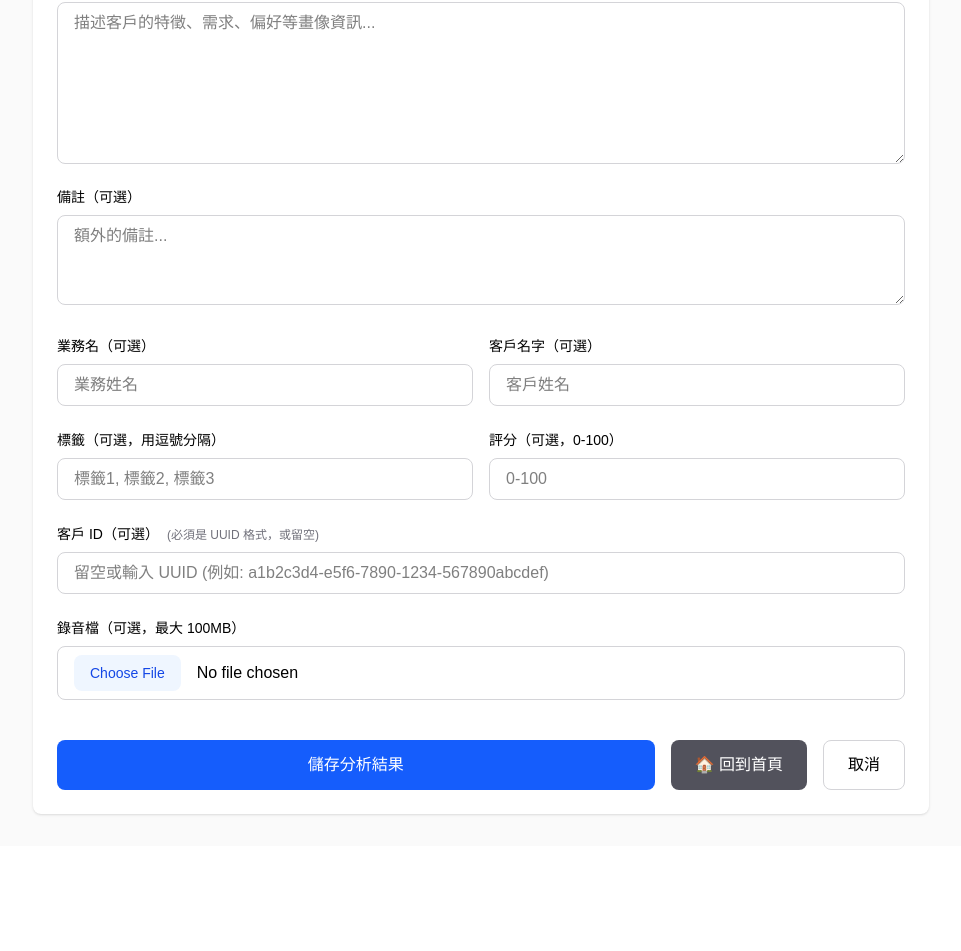
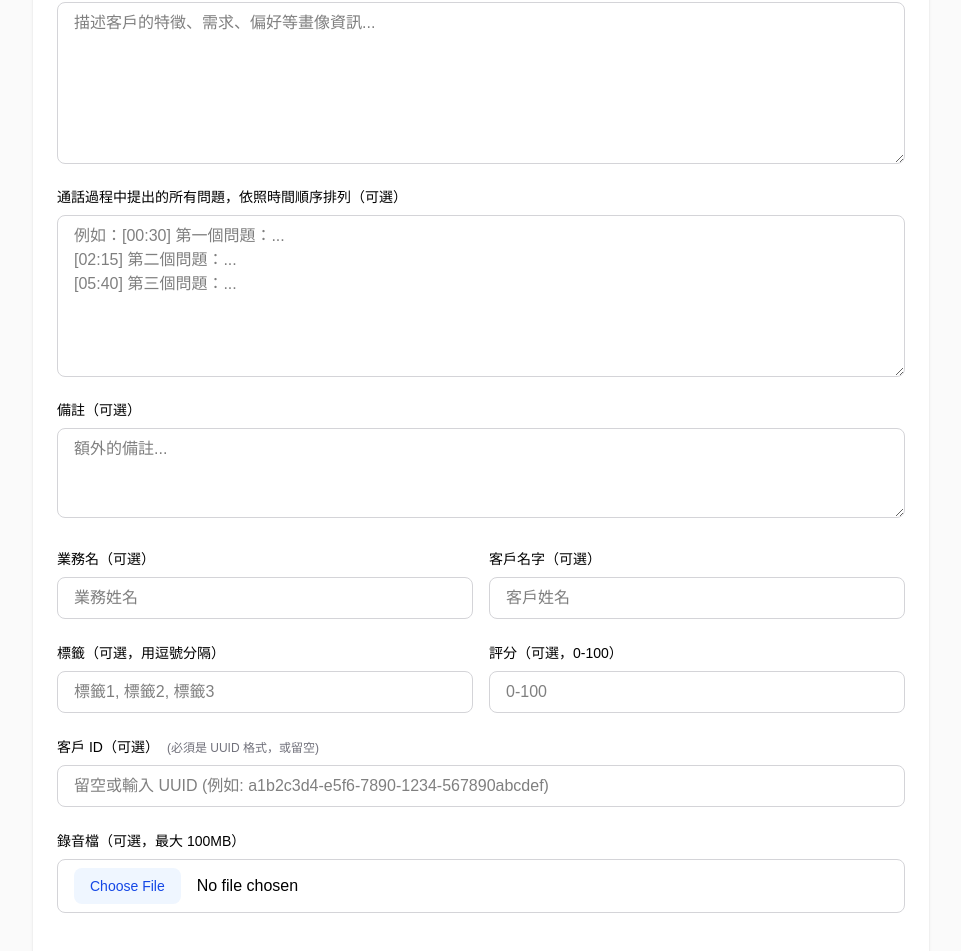
Before and after one commit to Eddie740806/oikid-learning-core, a Next.js app: page /analyses/new in a window 1280 px wide. Shown: the part 1368-2319 px from the top of the page, without its empty margins (159-1120 px from the left). Before the commit the page ends 2214 px from the top, so only its background shows below. Built offline with nearby package versions, Linux system fonts and the light colour scheme.

Commit message:
新增欄位：通話過程中提出的所有問題，依照時間順序排列
- 在資料庫遷移腳本中新增 customer_questions 欄位
- 在新增和編輯表單中加入該欄位（放在客戶畫像之後）
- 更新 API 端點以支援新欄位
- 更新列表顯示頁面以顯示該欄位

```diff
--- a/src/app/analyses/[id]/edit/page.tsx
+++ b/src/app/analyses/[id]/edit/page.tsx
@@ -17,6 +17,7 @@ export default function EditAnalysisPage() {
     highlights_improvements: '', // 亮點與改進點（必填）
     improvement_suggestions: '', // 具體改善建議（必填）
     score_tags: '', // 評分與標籤（必填）
+    customer_questions: '', // 通話過程中提出的所有問題，依照時間順序排列（可選）
     transcript: '', // 逐字稿（可選）
     customer_profile: '', // 客戶畫像（可選）
     notes: '', // 備註（可選）
@@ -51,6 +52,7 @@ export default function EditAnalysisPage() {
           highlights_improvements: analysis.highlights_improvements || '',
           improvement_suggestions: analysis.improvement_suggestions || '',
           score_tags: analysis.score_tags || '',
+          customer_questions: analysis.customer_questions || '',
           transcript: analysis.transcript || '',
           customer_profile: analysis.customer_profile || '',
           notes: analysis.notes || '',
@@ -134,6 +136,7 @@ export default function EditAnalysisPage() {
           improvement_suggestions: formData.improvement_suggestions,
           score_tags: formData.score_tags,
           // 可選欄位
+          customer_questions: formData.customer_questions || null,
           transcript: formData.transcript || null,
           customer_profile: formData.customer_profile || null,
           notes: formData.notes || null,
@@ -298,6 +301,19 @@ export default function EditAnalysisPage() {
 
             <div>
               <label className="block text-sm font-medium text-black dark:text-zinc-50 mb-2">
+                通話過程中提出的所有問題，依照時間順序排列（可選）
+              </label>
+              <textarea
+                value={formData.customer_questions}
+                onChange={(e) => setFormData({ ...formData, customer_questions: e.target.value })}
+                rows={6}
+                className="w-full px-4 py-2 border border-zinc-300 dark:border-zinc-700 rounded-lg bg-white dark:bg-zinc-800 text-black dark:text-zinc-50 focus:outline-none focus:ring-2 focus:ring-blue-500"
+                placeholder="例如：[00:30] 第一個問題：...&#10;[02:15] 第二個問題：...&#10;[05:40] 第三個問題：..."
+              />
+            </div>
+
+            <div>
+              <label className="block text-sm font-medium text-black dark:text-zinc-50 mb-2">
                 備註（可選）
               </label>
               <textarea
--- a/src/app/analyses/new/page.tsx
+++ b/src/app/analyses/new/page.tsx
@@ -13,6 +13,7 @@ export default function NewAnalysisPage() {
     highlights_improvements: '', // 亮點與改進點（必填）
     improvement_suggestions: '', // 具體改善建議（必填）
     score_tags: '', // 評分與標籤（必填）
+    customer_questions: '', // 通話過程中提出的所有問題，依照時間順序排列（可選）
     transcript: '', // 逐字稿（可選）
     customer_profile: '', // 客戶畫像（可選）
     notes: '', // 備註（可選）
@@ -88,6 +89,7 @@ export default function NewAnalysisPage() {
           improvement_suggestions: formData.improvement_suggestions,
           score_tags: formData.score_tags,
           // 可選欄位
+          customer_questions: formData.customer_questions || null,
           transcript: formData.transcript || null,
           customer_profile: formData.customer_profile || null,
           notes: formData.notes || null,
@@ -114,6 +116,7 @@ export default function NewAnalysisPage() {
           highlights_improvements: '',
           improvement_suggestions: '',
           score_tags: '',
+          customer_questions: '',
           transcript: '',
           customer_profile: '',
           notes: '',
@@ -254,6 +257,19 @@ export default function NewAnalysisPage() {
                 rows={6}
                 className="w-full px-4 py-2 border border-zinc-300 dark:border-zinc-700 rounded-lg bg-white dark:bg-zinc-800 text-black dark:text-zinc-50 focus:outline-none focus:ring-2 focus:ring-blue-500"
                 placeholder="描述客戶的特徵、需求、偏好等畫像資訊..."
+              />
+            </div>
+
+            <div>
+              <label className="block text-sm font-medium text-black dark:text-zinc-50 mb-2">
+                通話過程中提出的所有問題，依照時間順序排列（可選）
+              </label>
+              <textarea
+                value={formData.customer_questions}
+                onChange={(e) => setFormData({ ...formData, customer_questions: e.target.value })}
+                rows={6}
+                className="w-full px-4 py-2 border border-zinc-300 dark:border-zinc-700 rounded-lg bg-white dark:bg-zinc-800 text-black dark:text-zinc-50 focus:outline-none focus:ring-2 focus:ring-blue-500"
+                placeholder="例如：[00:30] 第一個問題：...&#10;[02:15] 第二個問題：...&#10;[05:40] 第三個問題：..."
               />
             </div>
 
--- a/src/app/analyses/page.tsx
+++ b/src/app/analyses/page.tsx
@@ -13,6 +13,7 @@ interface Analysis {
   score_tags: string | null // 評分與標籤
   transcript: string | null
   customer_profile: string | null
+  customer_questions: string | null // 通話過程中提出的所有問題，依照時間順序排列
   score: number | null
   tags: string[] | null
   notes: string | null
@@ -1171,8 +1172,20 @@ export default function AnalysesPage() {
                         <h3 className="text-sm font-medium text-zinc-500 dark:text-zinc-400 mb-2">
                           客戶畫像：
                         </h3>
-                        <div className="text-black dark:text-zinc-50 whitespace-pre-wrap">
+                        <div className="text-black dark:text-zinc-50 whitespace-pre-wrap bg-zinc-50 dark:bg-zinc-800/30 rounded-lg p-4">
                           {analysis.customer_profile}
+                        </div>
+                      </div>
+                    )}
+
+                    {/* 通話過程中提出的所有問題 */}
+                    {analysis.customer_questions && (
+                      <div>
+                        <h3 className="text-sm font-medium text-zinc-500 dark:text-zinc-400 mb-2">
+                          通話過程中提出的所有問題，依照時間順序排列：
+                        </h3>
+                        <div className="text-black dark:text-zinc-50 whitespace-pre-wrap bg-zinc-50 dark:bg-zinc-800/30 rounded-lg p-4">
+                          {analysis.customer_questions}
                         </div>
                       </div>
                     )}
--- a/src/app/api/analyses/[id]/route.ts
+++ b/src/app/api/analyses/[id]/route.ts
@@ -66,6 +66,7 @@ export async function PUT(
       highlights_improvements,
       improvement_suggestions,
       score_tags,
+      customer_questions,
       transcript,
       customer_profile,
       score,
@@ -96,6 +97,7 @@ export async function PUT(
         highlights_improvements: highlights_improvements || null,
         improvement_suggestions: improvement_suggestions || null,
         score_tags: score_tags || null,
+        customer_questions: customer_questions || null,
         transcript: transcript || null,
         customer_profile: customer_profile || null,
         score: score || null,
--- a/src/app/api/analyses/route.ts
+++ b/src/app/api/analyses/route.ts
@@ -16,6 +16,7 @@ export async function POST(request: NextRequest) {
       highlights_improvements,
       improvement_suggestions,
       score_tags,
+      customer_questions,
       transcript,
       customer_profile,
       score,
@@ -47,6 +48,7 @@ export async function POST(request: NextRequest) {
         highlights_improvements: highlights_improvements || null,
         improvement_suggestions: improvement_suggestions || null,
         score_tags: score_tags || null,
+        customer_questions: customer_questions || null,
         transcript: transcript || null,
         customer_profile: customer_profile || null,
         score: score || null,
```
Also changed, not shown: 1 other file (tests, documents, lock files or other folders).
